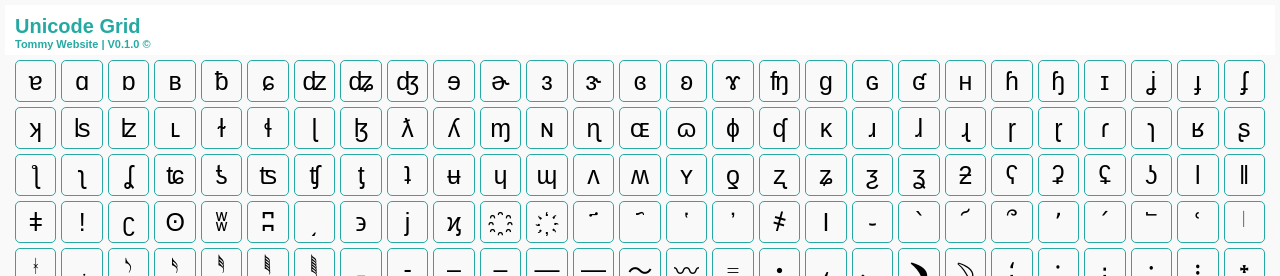
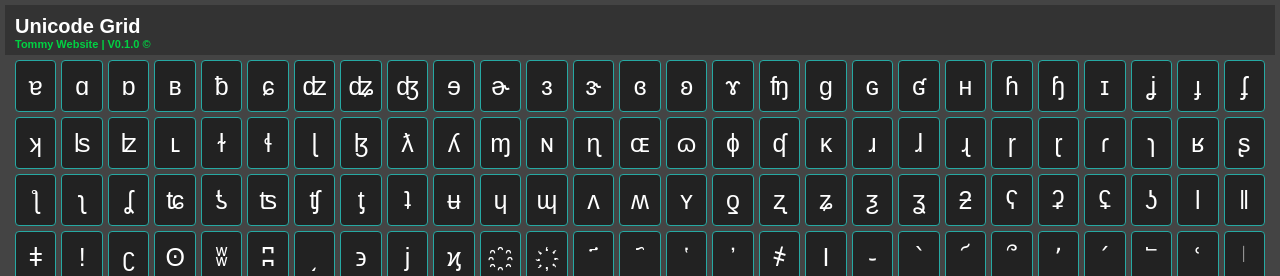
Before and after one commit to tommydev27/Unicode, a plain HTML site: page index.html in a window 1280 px wide. Shown: the top 276 px of the page. Drawn offline with Linux system fonts and the light colour scheme.

Commit message:
index.html

```diff
--- a/index.html
+++ b/index.html
@@ -1,3 +1,4 @@
+
 <!DOCTYPE html>
 <html lang="id">
 <head>
@@ -8,7 +9,7 @@
     body {
       margin: 0;
       font-family: Arial, sans-serif;
-      background: #f9f9f9;
+      background: #444;
     }
 
     header {
@@ -17,8 +18,8 @@
       margin-top: 0px;
       font-size: 20px;
       font-weight: bold;
-      background-color: #fff;
-      color: #26a9a3;
+      background-color: #333;
+      color: #fff;
       height: 30px;
       padding: 10px;
     }
@@ -46,11 +47,12 @@
       display: flex;
       justify-content: center;
       align-items: center;
-      height: 40px;
-      color: black;
+      height: 50px;
+      background: #222;
+      color: #fff;
       font-size: 25px;
-       border: 1px solid #26a9a3;
-       border-radius: 5px;
+       border: 0.5px solid #26a9a3;
+       border-radius: 4px;
     }
 
     .char-cell:last-child {
@@ -63,7 +65,7 @@
 <body>
   <div class="container">
     <header>Unicode Grid<br>
-      <h4 style="color: #26a9a3; font-size: 11px; margin-top: 0;">Tommy Website | V0.1.0 ©</h4>
+      <h4 style="color: #00d343; font-size: 11px; margin-top: 0;">Tommy Website | V0.1.0 ©</h4>
 
     </header>
     <main>
```
